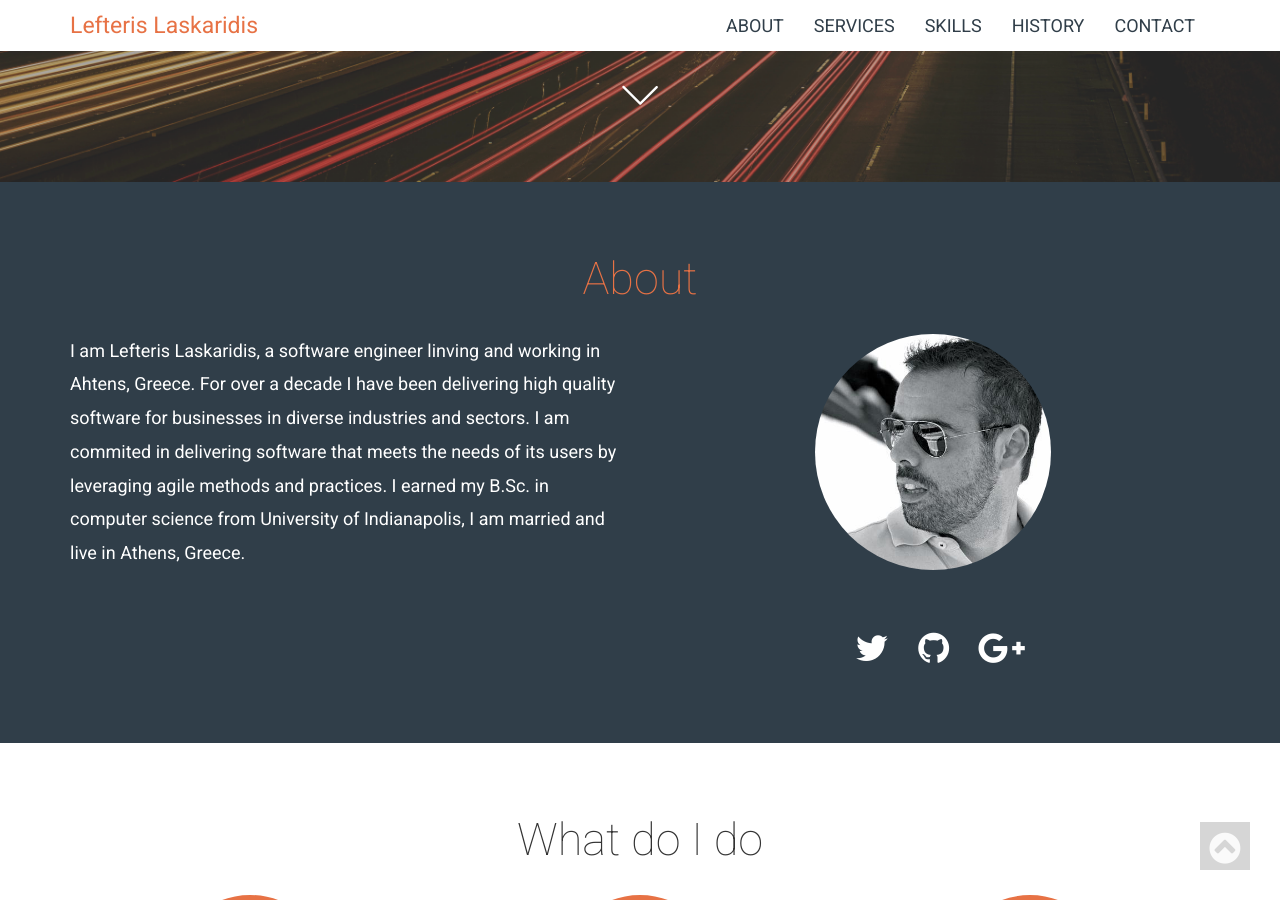
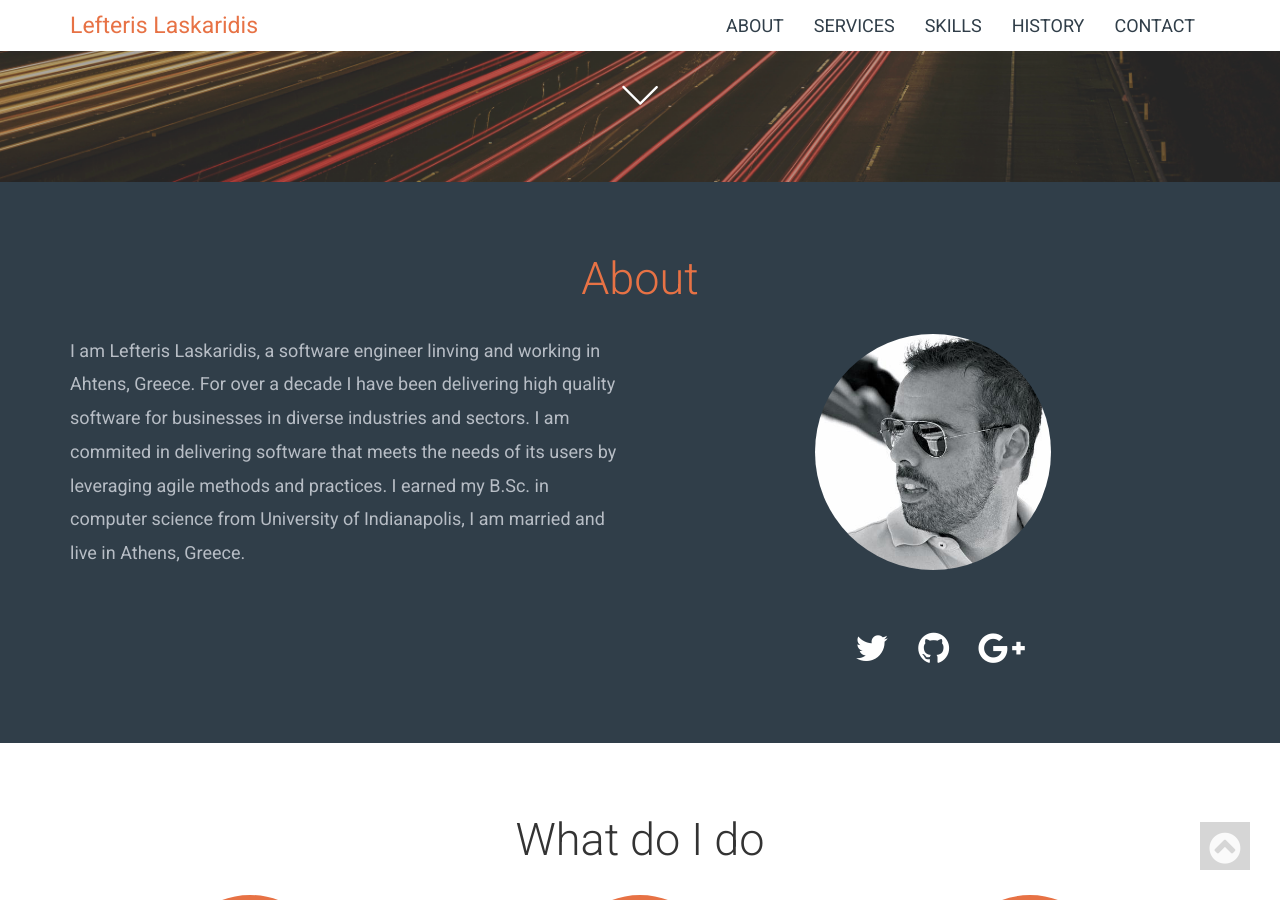
Before and after one commit to laskaridis/laskaridis.github.io, a Jekyll site: the page built from index.html, in a window 1280 px wide and 900 px high, scrolled down 768 px. Built offline with Jekyll 4.4.1, drawn with Linux system fonts in a browser that asks for light colours; nearby versions of some CDN libraries; some web fonts are replaced; comment, search, counter and statistics services are not loaded.

Commit message:
Change text colors

```diff
--- a/_sass/_about.scss
+++ b/_sass/_about.scss
@@ -20,7 +20,7 @@
   }
 
   p {
-    color: #fff;
+    color: $light-gray;
   }
 
   ul.social {
--- a/_sass/_contact.scss
+++ b/_sass/_contact.scss
@@ -15,11 +15,11 @@
   }
 
   .contact-text {
-    color: #fff;
+    color: $light-gray;
     font-weight: 200;
 
     a {
-      color: #fff;
+      color: $light-gray;
     }
   }
 
--- a/css/main.scss
+++ b/css/main.scss
@@ -7,6 +7,7 @@
 $light-blue: #337ab7;
 $dark-blue: #303e49;
 $orange: #E77245;
+$light-gray: #b7bdc5;
 
 $font-family-sans-serif: "Roboto", "Helvetica Neue", Helvetica, Arial, sans-serif;
 
@@ -56,7 +57,6 @@
 
 .section-title {
   font-size: 2.5em;
-  font-weight: 100;
   text-align: center;
   margin-top: 0;
   margin-bottom: 30px;
```
